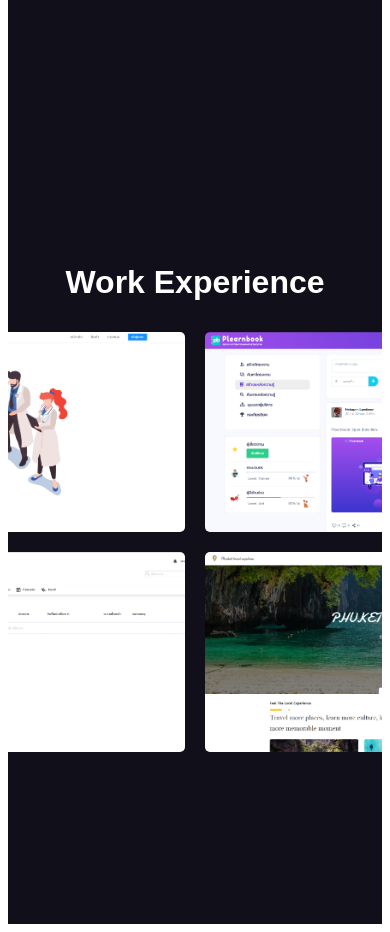
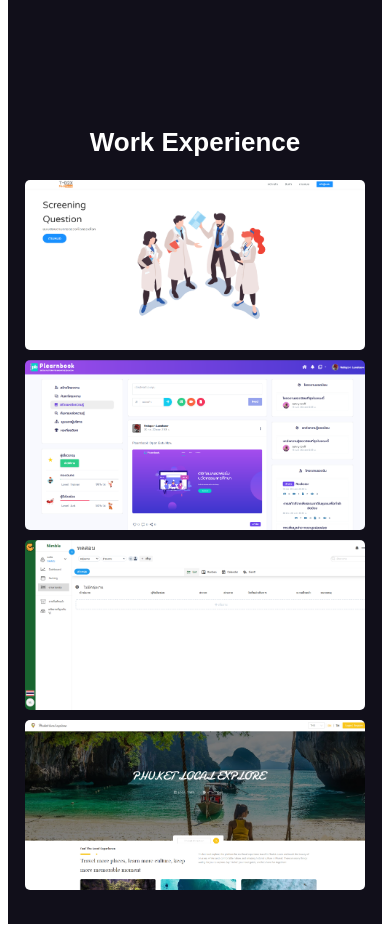
Before and after one commit to n4sunday/resume, a React (Create React App) app: page / in a window 390 px wide. Shown: the part 2460-3392 px from the top of the page. Built offline with nearby package versions, Linux system fonts and the light colour scheme; a web font is replaced by a local one.

Commit message:
:lipstick: work experience responsive

```diff
--- a/src/styles/common/work-card.scss
+++ b/src/styles/common/work-card.scss
@@ -56,3 +56,52 @@
         }
     }
 }
+
+@media (max-width: 768px) {
+    .work-card {
+        margin: 5px;
+        .image {
+            width: 370px;
+            height: 170px;
+            img {
+                height: 170px;
+            }
+        }
+    }
+}
+
+@media (max-width: 425px) {
+    .work-card {
+        .image {
+            width: 340px;
+            height: 170px;
+            img {
+                height: 170px;
+            }
+        }
+    }
+}
+
+@media (max-width: 375px) {
+    .work-card {
+        .image {
+            width: 320px;
+            height: 160px;
+            img {
+                height: 160px;
+            }
+        }
+    }
+}
+
+@media (max-width: 320px) {
+    .work-card {
+        .image {
+            width: 200px;
+            height: 100px;
+            img {
+                height: 100px;
+            }
+        }
+    }
+}
--- a/src/styles/workexperience.scss
+++ b/src/styles/workexperience.scss
@@ -10,3 +10,26 @@
         width: 840px;
     }
 }
+
+@media (max-width: 768px) {
+    .work-experience {
+        h1 {
+            font-size: 26px;
+        }
+        .box-work {
+            justify-content: center;
+        }
+    }
+}
+
+@media (max-width: 425px) {
+    .work-experience {
+        h1 {
+            font-size: 26px;
+        }
+        .box-work {
+            flex-direction: column;
+            align-items: center;
+        }
+    }
+}
```
